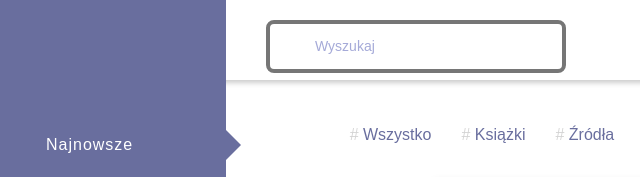
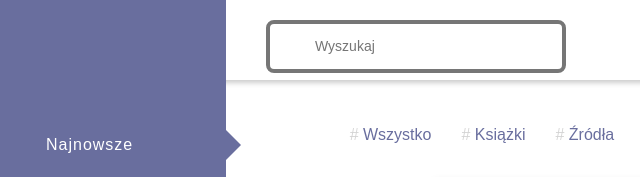
Before and after one commit to Worie/koduje-spolecznosc, a Vue app: page src/index.html in a window 1280 px wide. Shown: the top 177 px of the page, 74-714 px from the left. Built offline with nearby package versions, Linux system fonts and the light colour scheme.

Commit message:
replace value with placeholder

```diff
--- a/src/components/organisms/o-topbar/o-topbar.html
+++ b/src/components/organisms/o-topbar/o-topbar.html
@@ -4,7 +4,7 @@
     <a href="/" class='logo-img'></a>
   </div>
   <form class="search-form desktop-only">
-    <input class="search-input" value="Wyszukaj">
+    <input class="search-input" placeholder="Wyszukaj">
   </form>
   <div class="icons-wrapper">
     <div class="no-desktop">
```
